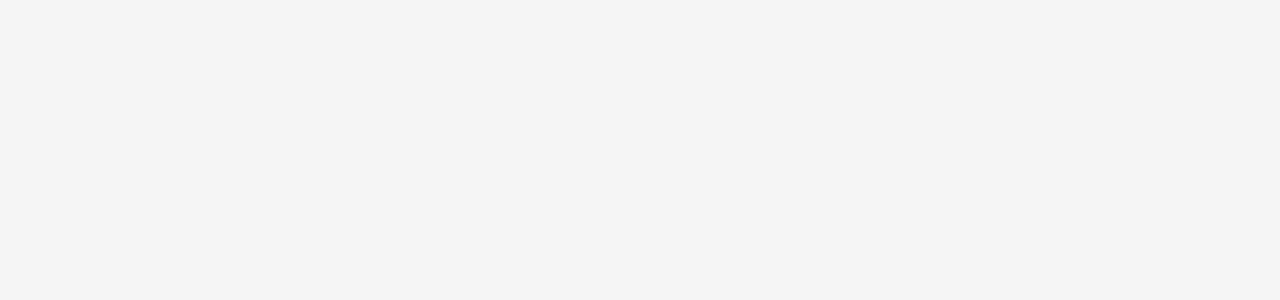
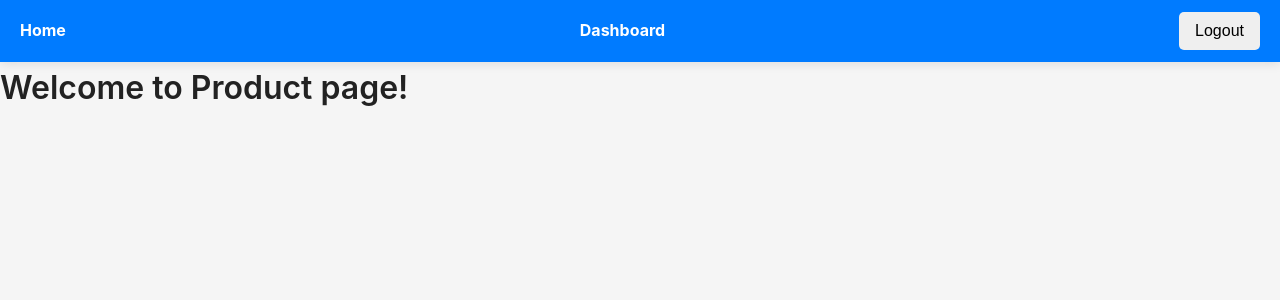
Before and after one commit to nguyenminhdoan/Project_WAD_1, a React (Vite) app in the folder app/: page /product in a window 1280 px wide. Before the commit this address had no page. Shown: the top 300 px of the page. Built offline with nearby package versions, Linux system fonts and the light colour scheme.

Commit message:
adding product draft page

```diff
--- /dev/null
+++ b/app/src/pages/ProductPage.jsx
@@ -0,0 +1,5 @@
+const ProductPage = () => {
+    return <h1>Welcome to Product page!</h1>;
+};
+
+export default ProductPage;
--- a/app/src/routes/AppRoutes.jsx
+++ b/app/src/routes/AppRoutes.jsx
@@ -3,6 +3,7 @@ import MainLayout from '../layouts/MainLayout';
 import LoginPage from '../pages/LoginPage';
 import DashboardPage from '../pages/DashboardPage';
 import ProtectedRoute from './ProtectedRoute.jsx';
+import ProductPage from '../pages/ProductPage.jsx';
 
 const AppRoutes = () => {
     return (
@@ -10,6 +11,7 @@ const AppRoutes = () => {
             <Routes>
                 <Route path="/" element={<MainLayout/>}>
                     <Route path="login" element={<LoginPage/>}/>
+                    <Route path="product" element={<ProductPage/>}/>
                     <Route
                         path="dashboard"
                         element={
```
